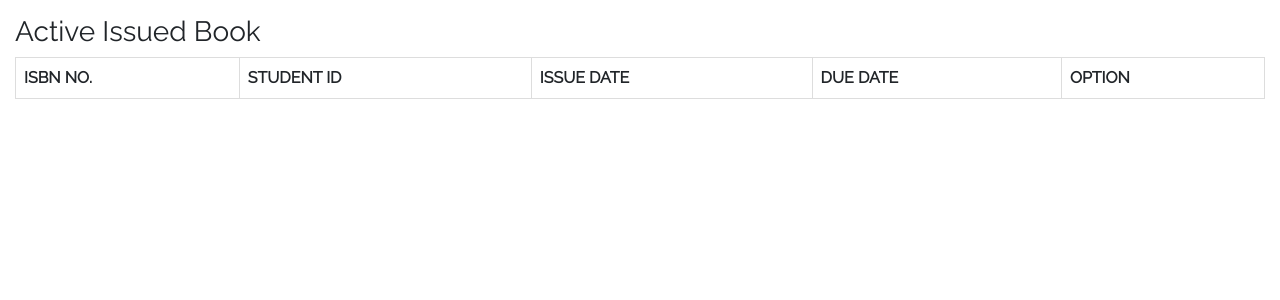
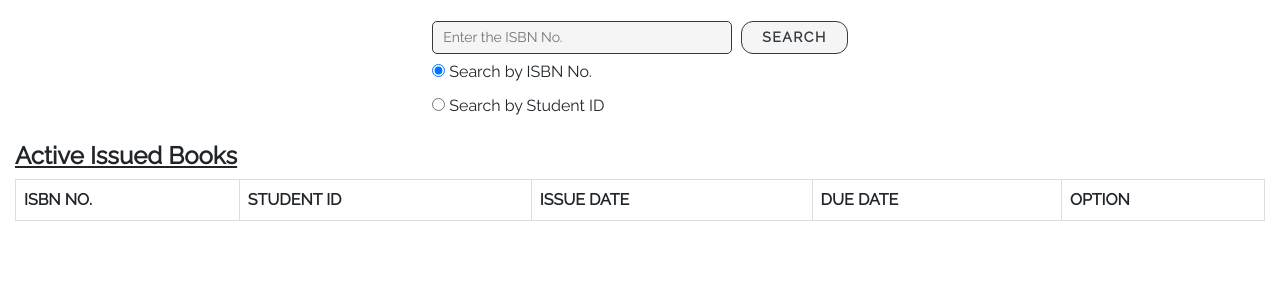
Before and after one commit to sazzadshopno/Library-Management-System, a PHP site: page / in a window 1280 px wide. Shown: the part 56-356 px from the top of the page. Run offline with PHP 8.4, Linux system fonts and the light colour scheme; tables that the repository leaves empty hold one stand-in row (values such as "Sample post"); lists and menus that the app fills with data are empty.

Commit message:
active issue books and minor changes

```diff
--- a/css/main.css
+++ b/css/main.css
@@ -92,7 +92,10 @@ select {
     font-size: 14px;
     margin: 5px;
 }
-
+td {
+    padding-bottom: .5rem;
+    padding-right: .5rem;
+}
 .result {
     padding: 15px;
 }
@@ -106,11 +109,9 @@ select {
     text-align: center;
 }
 .result td{
-    cursor: pointer;
+    padding-right: .5rem;
 }
-.result tr:hover{
-    font-weight: bold;
-}
+
 .result td, .result th{
     border: 1px solid #dddddd;
     text-align: left;
@@ -129,3 +130,8 @@ input::-webkit-inner-spin-button {
 input[type=number] {
   -moz-appearance: textfield;
 }
+label{
+    font-weight: lighter;
+    margin: 0px;
+    padding: 0px;
+}
--- a/page/index.php
+++ b/page/index.php
@@ -1,8 +1,31 @@
 <?php
 include '../include/header.php';
 ?>
+<div class="container">
+    <form action="widget/searchborrow.php" method="post">
+        <table align="center">
+            <tr>
+                <th style="padding-right:.5rem"><input type="text" id="isbn" name="isbn" autocomplete="off" placeholder="Enter the ISBN No.">
+                    <input type="text" id="std_id" name="std_id" autocomplete="off" placeholder="Enter Student ID"></th>
+                <th><input type="submit" name="search" value="SEARCH"></th>
+            </tr>
+            <tr>
+                <th style="padding-top: 5px">
+                    <input type="radio" name="choose" value='isbn' checked> <label>Search by ISBN No.</label>
+                </th>
+            </tr>
+
+            <tr>
+                <th>
+                    <input type="radio" name="choose" value='std_id'> <label>Search by Student ID</label>
+                </th>
+            </tr>
+
+        </table>
+    </form>
+</div>
 <div class="result">
-    <h3>Active Issued Book</h3>
+    <h4><strong><u>Active Issued Books</u></strong></h4>
     <table align='center'>
         <tr>
             <th>ISBN No.</th>
@@ -11,8 +34,39 @@ include '../include/header.php';
             <th>Due Date</th>
             <th>Option</th>
         </tr>
+        <?php
+        include('../include/connection.php');
+        $sql = "SELECT * FROM borrowedby WHERE return_date is null ORDER BY due_date";
+        $result = $con->query($sql);
+        while ($row = $result->fetch_assoc()) {
+            echo "<tr><td>" . $row['isbn_no'] . "</td><td>" . $row['student_id'] . "</td><td>" . $row['issue_date'] . "</td><td>" . $row['due_date'] . "</td><td style='width:10%;'><button type='button' class='btn btn-secondary btn-sm'>Receive</button></td></tr>";
+        }
+        $con->close();
+        ?>
     </table>
 </div>
 </body>
+<script>
+    $('input[name="choose"]').click(function(e) {
+        if (e.target.value === 'isbn') {
+            $('#isbn').show();
+            $('#std_id').hide();
+        } else {
+            $('#std_id').show();
+            $('#isbn').hide();
+        }
+    })
+    $('#std_id').hide();
+    $(function() {
+        $("#std_id").autocomplete({
+        source: "./widget/studentidac.php",
+        });
+    });
+    $(function() {
+        $("#isbn").autocomplete({
+        source: "./widget/isbnac.php",
+        });
+    });
+</script>
 
 </html>
--- a/page/managebook.php
+++ b/page/managebook.php
@@ -19,7 +19,7 @@
                         echo '<tr><td>Stocked</td><td><input type="number" min = "0" name="stock" value = "' . $row['stock'] . '" autocomplete="off" ></td></tr>';
                         echo '<tr><td><input type="hidden" value = "'. $row['available'] .'" name="available"  autocomplete="off" ></td></tr>';
                         echo '<tr><td><input type="hidden" value = "'. $row['stock'] .'" name="prevstock"  autocomplete="off" ></td></tr>';
-                        echo '<tr><td><input type="submit" onclick="return deleteClicked();" name="delete" value = "DELETE" ></td><td><input type="submit" onclick="return updateClicked();" name="update" value = "UPDATE" ></td></tr>';
+                        echo '<tr><td><input type="submit" onclick="return updateClicked();" name="update" value = "UPDATE" ></td><td><input type="submit" onclick="return deleteClicked();" name="delete" value = "DELETE" ></td></tr>';
                     } else {
                         ?>
                         <div class="alert alert-danger alert-dismissible fade show" role="alert">
--- a/page/widget/bookentry.php
+++ b/page/widget/bookentry.php
@@ -9,7 +9,7 @@
                 break;
             }
         }
-        if($flag){
+        if($flag || $isbn == ""){
             header("Location: ../managebook.php?error=isbn");
             exit();
         }
--- a/page/widget/isbnac.php
+++ b/page/widget/isbnac.php
@@ -10,6 +10,7 @@
                 $data[] = $row['isbn_no'];
             }
         }
+        $con->close();
         echo json_encode($data);
     }
 ?>
--- a/page/widget/studentidac.php
+++ b/page/widget/studentidac.php
@@ -10,6 +10,7 @@
                 $data[] = $row['student_id'];
             }
         }
+        $con->close();
         echo json_encode($data);
     }
 ?>
```
Also changed, not shown: page/searchbook.php (+11 -13 lines), page/searchstudent.php (+35 -34 lines), page/widget/studententry.php (+8 -1 lines).
